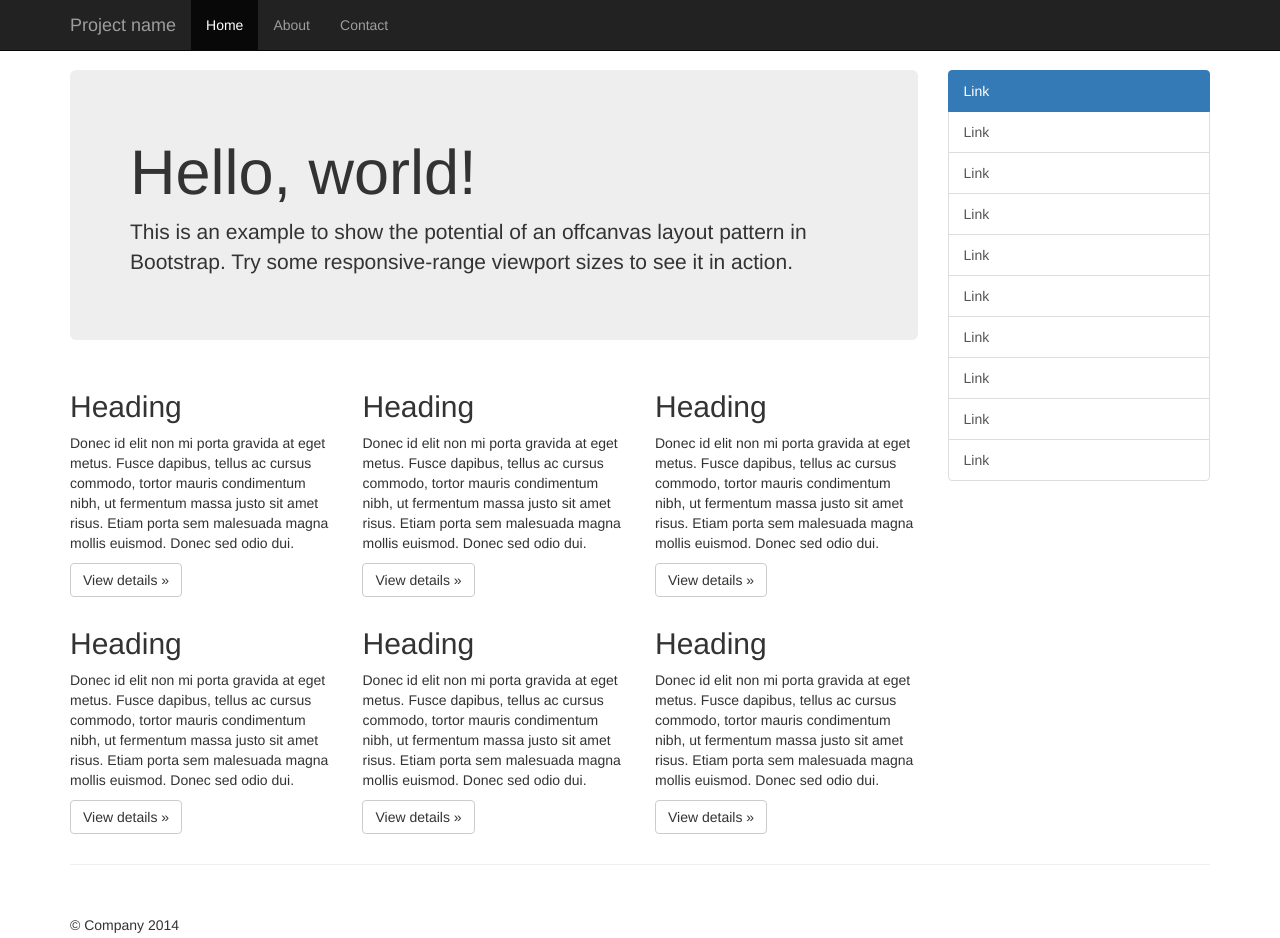
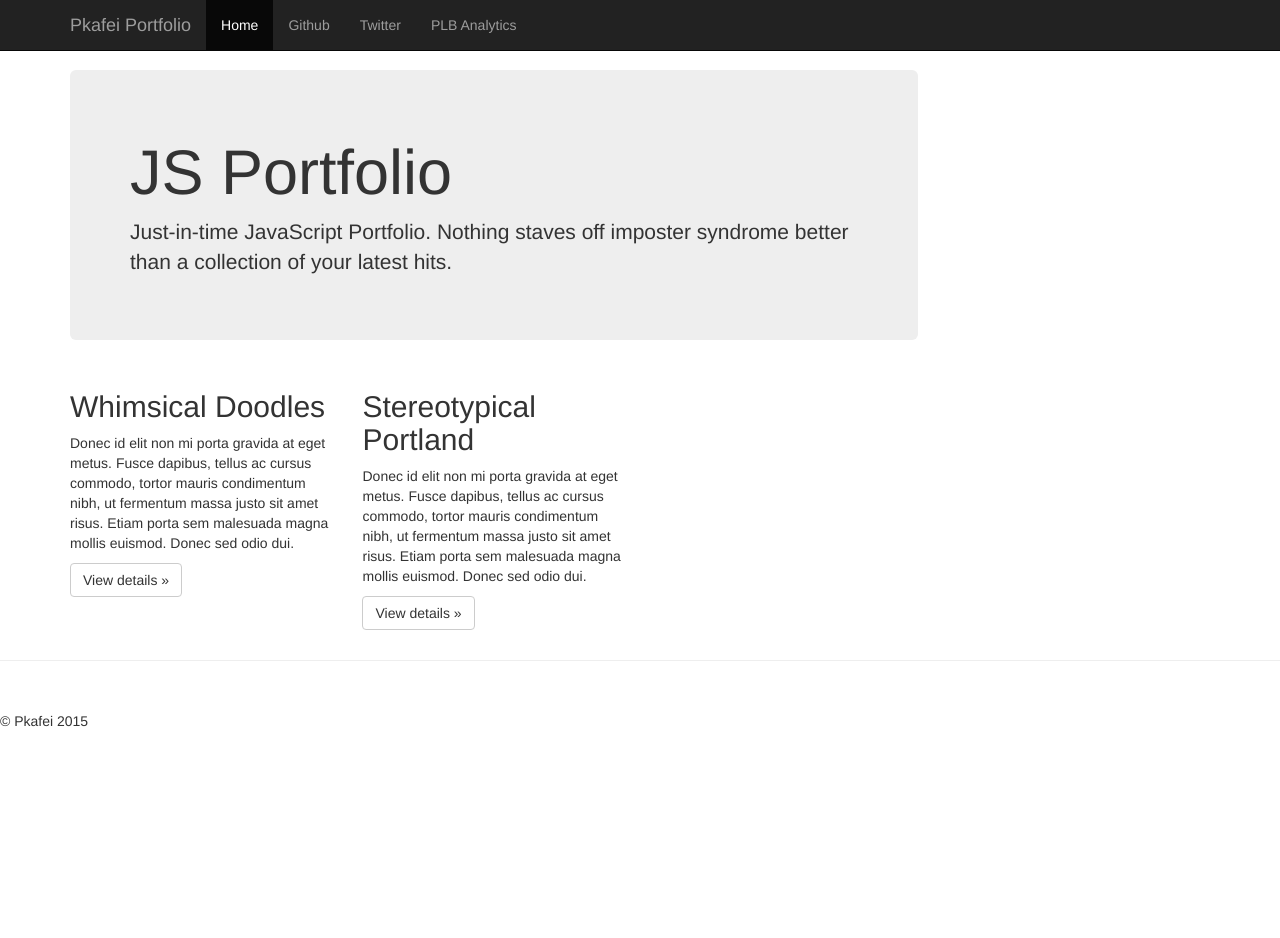
Before and after one commit to pkafei/pkafei_portfolio, a website: page views/index.html in a window 1280 px wide. After the commit the page ends 800 px from the top, so only its background shows below. Drawn offline with nearby package versions, Linux system fonts and the light colour scheme.

Commit message:
Added base css and js
Added vital information

Commented out extra headings

```diff
--- a/views/index.html
+++ b/views/index.html
@@ -8,15 +8,14 @@
     <meta name="author" content="">
     <link rel="icon" href="../../favicon.ico">
 
-    <title>Off Canvas Template for Bootstrap</title>
+    <title>Pkafei Portfolio</title>
 
      <!-- Latest compiled and minified CSS -->
 	<link rel="stylesheet" href="https://maxcdn.bootstrapcdn.com/bootstrap/3.3.1/css/bootstrap.min.css">
 
     <!-- Custom styles for this template -->
     <link href="./css/offcanvas.css" rel="stylesheet">
-    <!-- Latest compiled and minified JavaScript -->
-	<script src="https://maxcdn.bootstrapcdn.com/bootstrap/3.3.1/js/bootstrap.min.js"></script>
+
 </head>
 
   <body>
@@ -29,13 +28,15 @@
             <span class="icon-bar"></span>
             <span class="icon-bar"></span>
           </button>
-          <a class="navbar-brand" href="#">Project name</a>
+          <a class="navbar-brand" href="#">Pkafei Portfolio</a>
         </div>
         <div id="navbar" class="collapse navbar-collapse">
           <ul class="nav navbar-nav">
             <li class="active"><a href="#">Home</a></li>
-            <li><a href="#about">About</a></li>
-            <li><a href="#contact">Contact</a></li>
+            <li><a href="https://github.com/pkafei">Github</a></li>
+            <li><a href="https://twitter.com/pkafei">Twitter</a></li>
+            <li><a href="http://www.plbanalytics.com/">PLB Analytics</a></li>
+
           </ul>
         </div><!-- /.nav-collapse -->
       </div><!-- /.container -->
@@ -50,63 +51,52 @@
             <button type="button" class="btn btn-primary btn-xs" data-toggle="offcanvas">Toggle nav</button>
           </p>
           <div class="jumbotron">
-            <h1>Hello, world!</h1>
-            <p>This is an example to show the potential of an offcanvas layout pattern in Bootstrap. Try some responsive-range viewport sizes to see it in action.</p>
+            <h1>JS Portfolio</h1>
+            <p>Just-in-time JavaScript Portfolio. Nothing staves off imposter syndrome better than a collection of your latest hits.</p>
           </div>
           <div class="row">
             <div class="col-xs-6 col-lg-4">
-              <h2>Heading</h2>
+              <h2>Whimsical Doodles</h2>
               <p>Donec id elit non mi porta gravida at eget metus. Fusce dapibus, tellus ac cursus commodo, tortor mauris condimentum nibh, ut fermentum massa justo sit amet risus. Etiam porta sem malesuada magna mollis euismod. Donec sed odio dui. </p>
               <p><a class="btn btn-default" href="#" role="button">View details &raquo;</a></p>
             </div><!--/.col-xs-6.col-lg-4-->
             <div class="col-xs-6 col-lg-4">
-              <h2>Heading</h2>
+              <h2>Stereotypical Portland</h2>
               <p>Donec id elit non mi porta gravida at eget metus. Fusce dapibus, tellus ac cursus commodo, tortor mauris condimentum nibh, ut fermentum massa justo sit amet risus. Etiam porta sem malesuada magna mollis euismod. Donec sed odio dui. </p>
               <p><a class="btn btn-default" href="#" role="button">View details &raquo;</a></p>
             </div><!--/.col-xs-6.col-lg-4-->
             <div class="col-xs-6 col-lg-4">
+            <!--
               <h2>Heading</h2>
               <p>Donec id elit non mi porta gravida at eget metus. Fusce dapibus, tellus ac cursus commodo, tortor mauris condimentum nibh, ut fermentum massa justo sit amet risus. Etiam porta sem malesuada magna mollis euismod. Donec sed odio dui. </p>
-              <p><a class="btn btn-default" href="#" role="button">View details &raquo;</a></p>
+              <p><a class="btn btn-default" href="#" role="button">View details &raquo;</a></p> -->
             </div><!--/.col-xs-6.col-lg-4-->
+            <!--
             <div class="col-xs-6 col-lg-4">
               <h2>Heading</h2>
               <p>Donec id elit non mi porta gravida at eget metus. Fusce dapibus, tellus ac cursus commodo, tortor mauris condimentum nibh, ut fermentum massa justo sit amet risus. Etiam porta sem malesuada magna mollis euismod. Donec sed odio dui. </p>
-              <p><a class="btn btn-default" href="#" role="button">View details &raquo;</a></p>
+              <p><a class="btn btn-default" href="#" role="button">View details &raquo;</a></p> -->
             </div><!--/.col-xs-6.col-lg-4-->
+            <!--
             <div class="col-xs-6 col-lg-4">
               <h2>Heading</h2>
               <p>Donec id elit non mi porta gravida at eget metus. Fusce dapibus, tellus ac cursus commodo, tortor mauris condimentum nibh, ut fermentum massa justo sit amet risus. Etiam porta sem malesuada magna mollis euismod. Donec sed odio dui. </p>
-              <p><a class="btn btn-default" href="#" role="button">View details &raquo;</a></p>
+              <p><a class="btn btn-default" href="#" role="button">View details &raquo;</a></p> -->
             </div><!--/.col-xs-6.col-lg-4-->
+            <!--
             <div class="col-xs-6 col-lg-4">
               <h2>Heading</h2>
               <p>Donec id elit non mi porta gravida at eget metus. Fusce dapibus, tellus ac cursus commodo, tortor mauris condimentum nibh, ut fermentum massa justo sit amet risus. Etiam porta sem malesuada magna mollis euismod. Donec sed odio dui. </p>
-              <p><a class="btn btn-default" href="#" role="button">View details &raquo;</a></p>
+              <p><a class="btn btn-default" href="#" role="button">View details &raquo;</a></p> -->
             </div><!--/.col-xs-6.col-lg-4-->
           </div><!--/row-->
         </div><!--/.col-xs-12.col-sm-9-->
-
-        <div class="col-xs-6 col-sm-3 sidebar-offcanvas" id="sidebar" role="navigation">
-          <div class="list-group">
-            <a href="#" class="list-group-item active">Link</a>
-            <a href="#" class="list-group-item">Link</a>
-            <a href="#" class="list-group-item">Link</a>
-            <a href="#" class="list-group-item">Link</a>
-            <a href="#" class="list-group-item">Link</a>
-            <a href="#" class="list-group-item">Link</a>
-            <a href="#" class="list-group-item">Link</a>
-            <a href="#" class="list-group-item">Link</a>
-            <a href="#" class="list-group-item">Link</a>
-            <a href="#" class="list-group-item">Link</a>
-          </div>
-        </div><!--/.sidebar-offcanvas-->
-      </div><!--/row-->
+  </div><!--/row-->
 
       <hr>
 
       <footer>
-        <p>&copy; Company 2014</p>
+        <p>&copy; Pkafei 2015</p>
       </footer>
 
     </div><!--/.container-->
@@ -116,10 +106,9 @@
     ================================================== -->
     <!-- Placed at the end of the document so the pages load faster -->
     <script src="https://ajax.googleapis.com/ajax/libs/jquery/1.11.1/jquery.min.js"></script>
-    <script src="../../dist/js/bootstrap.min.js"></script>
 
-    <!-- IE10 viewport hack for Surface/desktop Windows 8 bug -->
-    <script src="../../assets/js/ie10-viewport-bug-workaround.js"></script>
+    <!-- Latest compiled and minified JavaScript -->
+	<script src="https://maxcdn.bootstrapcdn.com/bootstrap/3.3.1/js/bootstrap.min.js"></script>
 
     <script src="./js/offcanvas.js"></script>
   </body>
```
